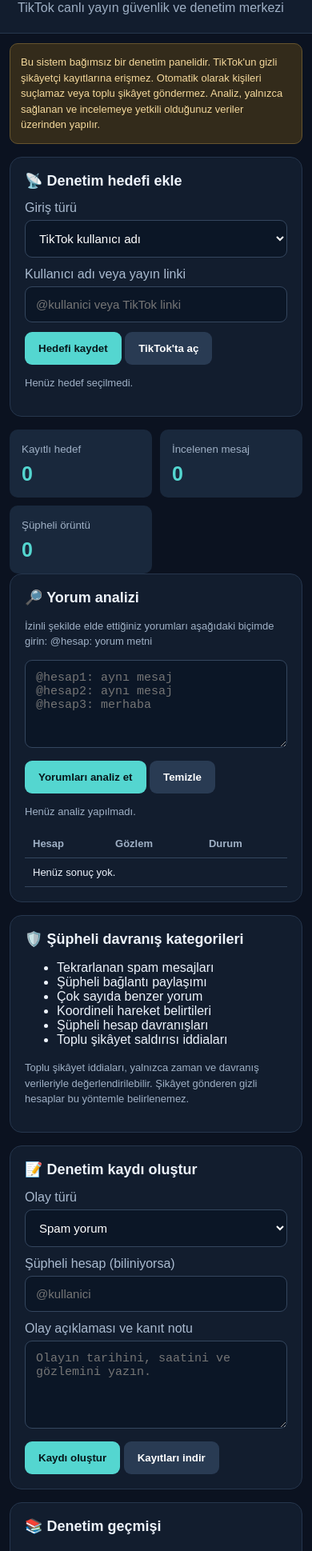
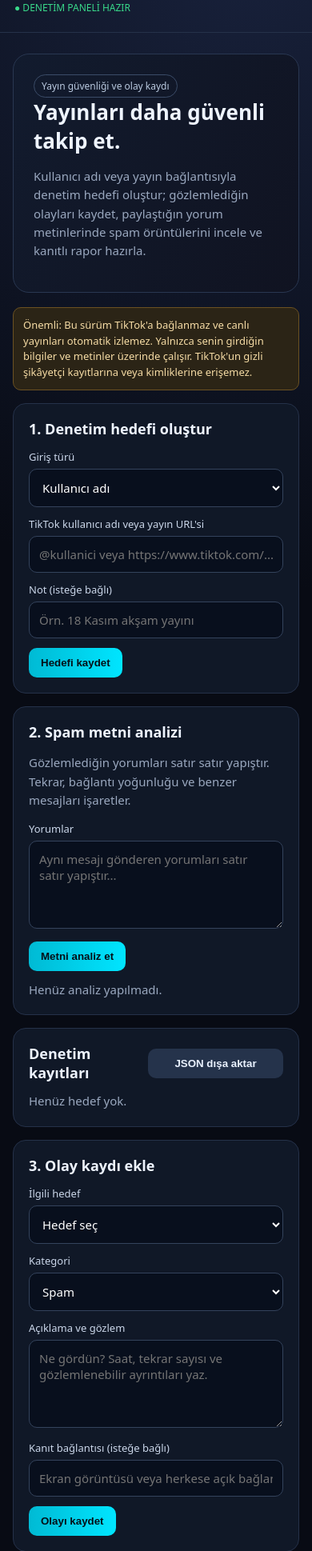
Before and after one commit to kdunyasi27-ui/YAYIN-RADARI-PRO, a website: page index.html in a window 390 px wide. Shown: the part 61-2000 px from the top of the page at 80% size. Drawn offline with Linux system fonts and the light colour scheme.

Commit message:
Update index.html

```diff
--- a/index.html
+++ b/index.html
@@ -1,313 +1,168 @@
 
-<!DOCTYPE html>
+<!doctype html>
 <html lang="tr">
 <head>
-<meta charset="UTF-8">
-<meta name="viewport" content="width=device-width, initial-scale=1">
-<meta name="theme-color" content="#0b1220">
+<meta charset="utf-8">
+<meta name="viewport" content="width=device-width,initial-scale=1">
+<meta name="theme-color" content="#080b14">
 <title>YAYIN RADARI PRO</title>
 <style>
+:root{color-scheme:dark;--bg:#080b14;--panel:#111827;--line:#253149;--muted:#9aa8bf;--cyan:#00e5ff;--pink:#ff2d75;--green:#39d98a}
 *{box-sizing:border-box}
-body{margin:0;background:#0b1220;color:#edf3fb;font-family:Arial,sans-serif}
-header{padding:22px;background:#121d2e;border-bottom:1px solid #26364d}
-header h1{margin:0;color:#54d6d0;font-size:24px}
-header p{color:#9fb0c5;margin-bottom:0}
-main{max-width:1000px;margin:auto;padding:18px}
-.card{background:#121d2e;border:1px solid #26364d;border-radius:15px;padding:18px;margin-bottom:16px}
-h2{font-size:18px;margin-top:0}
-label{display:block;color:#aabbd0;margin:12px 0 6px}
-input,select,textarea{width:100%;padding:13px;border:1px solid #34465e;border-radius:9px;background:#0b1626;color:white;font-size:15px}
-textarea{min-height:110px}
-button{background:#54d6d0;color:#07171b;font-weight:bold;border:0;border-radius:9px;padding:13px 17px;margin-top:12px;cursor:pointer}
-button.secondary{background:#293b53;color:white}
-.stats{display:grid;grid-template-columns:repeat(3,1fr);gap:10px}
-.stat{background:#19283c;padding:15px;border-radius:10px}
-.stat b{display:block;font-size:25px;color:#54d6d0;margin-top:8px}
-.stat small{color:#9fb0c5}
-.muted{color:#9fb0c5;font-size:13px;line-height:1.5}
-.notice{background:#332b1b;border:1px solid #66542e;color:#f5d99c;padding:13px;border-radius:10px;margin-bottom:16px;font-size:13px;line-height:1.5}
-table{width:100%;border-collapse:collapse;font-size:13px}
-th,td{text-align:left;padding:10px;border-bottom:1px solid #34465e;vertical-align:top}
-th{color:#9fb0c5}
-.tag{background:#49391f;color:#f5d99c;padding:4px 7px;border-radius:7px}
-footer{color:#8fa1b8;font-size:12px;padding:20px;text-align:center}
-@media(max-width:600px){.stats{grid-template-columns:1fr 1fr}header h1{font-size:20px}main{padding:12px}}
+body{margin:0;background:radial-gradient(circle at 80% 0%,#18213b 0,transparent 35%),var(--bg);color:#eef4ff;font:15px system-ui,Arial,sans-serif}
+header{padding:22px max(18px,calc((100% - 1120px)/2));border-bottom:1px solid var(--line);display:flex;align-items:center;justify-content:space-between;gap:14px;flex-wrap:wrap}
+.brand{font-weight:900;letter-spacing:1px;font-size:19px}
+.brand span{color:var(--pink)}
+.status{color:var(--green);font-size:12px}
+main{max-width:1120px;margin:26px auto;padding:0 16px}
+.hero{padding:25px;border:1px solid #293751;border-radius:20px;background:linear-gradient(120deg,#121b2e,#101321);margin-bottom:18px}
+h1{font-size:clamp(26px,5vw,42px);margin:0 0 8px}
+.hero p,.muted{color:var(--muted);line-height:1.55}
+.grid{display:grid;grid-template-columns:repeat(2,minmax(0,1fr));gap:16px}
+.card{background:#101827;border:1px solid var(--line);border-radius:16px;padding:19px;min-width:0}
+.wide{grid-column:1/-1}
+h2{font-size:18px;margin:0 0 14px}
+label{display:block;color:#cbd7ea;font-size:13px;margin:12px 0 6px}
+input,textarea,select{width:100%;background:#080f1d;border:1px solid #34435c;border-radius:10px;padding:12px;color:#fff;font:inherit}
+textarea{min-height:110px;resize:vertical}
+button{border:0;border-radius:10px;padding:11px 15px;background:linear-gradient(90deg,#00bad4,#00e5ff);color:#041018;font-weight:800;cursor:pointer;margin-top:12px}
+button.secondary{background:#25334b;color:#eaf2ff}
+.row{display:flex;gap:10px;flex-wrap:wrap}
+.row>*{flex:1}
+.pill{display:inline-block;border:1px solid #3b4c68;border-radius:99px;padding:5px 9px;color:#b9c9df;font-size:12px}
+.notice{padding:12px;border-radius:10px;background:#2b2416;border:1px solid #6b5122;color:#f6dca5;font-size:13px;line-height:1.5}
+.item{border-top:1px solid var(--line);padding:12px 0}
+.item:first-child{border-top:0}
+.score{font-weight:800;color:var(--cyan)}
+footer{max-width:1120px;margin:30px auto;padding:18px;color:var(--muted);border-top:1px solid var(--line);font-size:13px}
+a{color:#70dff0}
+@media(max-width:720px){.grid{grid-template-columns:1fr}.wide{grid-column:auto}header{align-items:flex-start}}
 </style>
 </head>
 <body>
-
 <header>
-<h1>◉ YAYIN RADARI PRO</h1>
-<p>TikTok canlı yayın güvenlik ve denetim merkezi</p>
+<div class="brand">◉ YAYIN RADARI <span>PRO</span></div>
+<div class="status">● DENETİM PANELİ HAZIR</div>
 </header>
-
 <main>
-
-<div class="notice">
-Bu sistem bağımsız bir denetim panelidir. TikTok'un gizli şikâyetçi kayıtlarına erişmez. Otomatik olarak kişileri suçlamaz veya toplu şikâyet göndermez. Analiz, yalnızca sağlanan ve incelemeye yetkili olduğunuz veriler üzerinden yapılır.
+<section class="hero">
+<span class="pill">Yayın güvenliği ve olay kaydı</span>
+<h1>Yayınları daha güvenli takip et.</h1>
+<p>Kullanıcı adı veya yayın bağlantısıyla denetim hedefi oluştur; gözlemlediğin olayları kaydet, paylaştığın yorum metinlerinde spam örüntülerini incele ve kanıtlı rapor hazırla.</p>
+</section>
+<div class="notice">Önemli: Bu sürüm TikTok'a bağlanmaz ve canlı yayınları otomatik izlemez. Yalnızca senin girdiğin bilgiler ve metinler üzerinde çalışır. TikTok'un gizli şikâyetçi kayıtlarına veya kimliklerine erişemez.</div>
+<div class="grid" style="margin-top:16px">
+<section class="card">
+<h2>1. Denetim hedefi oluştur</h2>
+<label>Giriş türü</label>
+<select id="kind">
+<option value="Kullanıcı adı">Kullanıcı adı</option>
+<option value="Yayın bağlantısı">Yayın bağlantısı</option>
+</select>
+<label>TikTok kullanıcı adı veya yayın URL'si</label>
+<input id="target" placeholder="@kullanici veya https://www.tiktok.com/...">
+<label>Not (isteğe bağlı)</label>
+<input id="targetNote" placeholder="Örn. 18 Kasım akşam yayını">
+<button id="addTarget">Hedefi kaydet</button>
+</section>
+<section class="card">
+<h2>2. Spam metni analizi</h2>
+<p class="muted">Gözlemlediğin yorumları satır satır yapıştır. Tekrar, bağlantı yoğunluğu ve benzer mesajları işaretler.</p>
+<label>Yorumlar</label>
+<textarea id="comments" placeholder="Aynı mesajı gönderen yorumları satır satır yapıştır..."></textarea>
+<button id="analyze">Metni analiz et</button>
+<div id="analysisResult" class="muted" style="margin-top:12px">Henüz analiz yapılmadı.</div>
+</section>
+<section class="card wide">
+<div class="row" style="align-items:center">
+<h2 style="margin:0">Denetim kayıtları</h2>
+<button class="secondary" id="export" style="max-width:170px;margin-top:0">JSON dışa aktar</button>
 </div>
-
+<div id="targets" class="muted" style="margin-top:12px">Henüz hedef yok.</div>
+</section>
 <section class="card">
-<h2>📡 Denetim hedefi ekle</h2>
-
-<label>Giriş türü</label>
-<select id="type">
-<option value="Kullanıcı adı">TikTok kullanıcı adı</option>
-<option value="Yayın linki">Canlı yayın bağlantısı</option>
-</select>
-
-<label>Kullanıcı adı veya yayın linki</label>
-<input id="target" placeholder="@kullanici veya TikTok linki">
-
-<button onclick="addTarget()">Hedefi kaydet</button>
-<button class="secondary" onclick="openTikTok()">TikTok'ta aç</button>
-<p id="targetStatus" class="muted">Henüz hedef seçilmedi.</p>
-</section>
-
-<section class="stats">
-<div class="stat"><small>Kayıtlı hedef</small><b id="targetCount">0</b></div>
-<div class="stat"><small>İncelenen mesaj</small><b id="messageCount">0</b></div>
-<div class="stat"><small>Şüpheli örüntü</small><b id="spamCount">0</b></div>
-</section>
-
-<section class="card">
-<h2>🔎 Yorum analizi</h2>
-<p class="muted">İzinli şekilde elde ettiğiniz yorumları aşağıdaki biçimde girin: @hesap: yorum metni</p>
-
-<textarea id="comments" placeholder="@hesap1: aynı mesaj&#10;@hesap2: aynı mesaj&#10;@hesap3: merhaba"></textarea>
-
-<button onclick="analyze()">Yorumları analiz et</button>
-<button class="secondary" onclick="clearComments()">Temizle</button>
-<p id="analysisSummary" class="muted">Henüz analiz yapılmadı.</p>
-
-<div style="overflow-x:auto">
-<table>
-<thead>
-<tr>
-<th>Hesap</th>
-<th>Gözlem</th>
-<th>Durum</th>
-</tr>
-</thead>
-<tbody id="results">
-<tr><td colspan="3">Henüz sonuç yok.</td></tr>
-</tbody>
-</table>
-</div>
-</section>
-
-<section class="card">
-<h2>🛡️ Şüpheli davranış kategorileri</h2>
-<ul>
-<li>Tekrarlanan spam mesajları</li>
-<li>Şüpheli bağlantı paylaşımı</li>
-<li>Çok sayıda benzer yorum</li>
-<li>Koordineli hareket belirtileri</li>
-<li>Şüpheli hesap davranışları</li>
-<li>Toplu şikâyet saldırısı iddiaları</li>
-</ul>
-<p class="muted">Toplu şikâyet iddiaları, yalnızca zaman ve davranış verileriyle değerlendirilebilir. Şikâyet gönderen gizli hesaplar bu yöntemle belirlenemez.</p>
-</section>
-
-<section class="card">
-<h2>📝 Denetim kaydı oluştur</h2>
-
-<label>Olay türü</label>
-<select id="eventType">
-<option>Spam yorum</option>
-<option>Şüpheli bağlantı</option>
-<option>Koordineli hareket şüphesi</option>
-<option>Toplu şikâyet saldırısı iddiası</option>
-<option>Taciz veya tehdit</option>
+<h2>3. Olay kaydı ekle</h2>
+<label>İlgili hedef</label>
+<select id="targetSelect"><option value="">Önce hedef ekle</option></select>
+<label>Kategori</label>
+<select id="category">
+<option>Spam</option>
+<option>Tekrarlı yorum</option>
+<option>Şüpheli koordinasyon</option>
+<option>Hakaret / taciz</option>
 <option>Diğer</option>
 </select>
+<label>Açıklama ve gözlem</label>
+<textarea id="description" placeholder="Ne gördün? Saat, tekrar sayısı ve gözlemlenebilir ayrıntıları yaz."></textarea>
+<label>Kanıt bağlantısı (isteğe bağlı)</label>
+<input id="evidence" placeholder="Ekran görüntüsü veya herkese açık bağlantı">
+<button id="addIncident">Olayı kaydet</button>
+</section>
+<section class="card">
+<h2>Olay geçmişi</h2>
+<div id="incidents" class="muted">Henüz olay kaydı yok.</div>
+</section>
+</div>
+</main>
+<footer>
+YAYIN RADARI PRO ·
+<a href="/terms">Kullanım Koşulları</a> ·
+<a href="/privacy">Gizlilik Politikası</a>
+<br>Bu araç bağımsız bir denetim kayıt aracıdır; TikTok tarafından sunulmuş veya onaylanmış değildir.
+</footer>
+<script>
+const $=id=>document.getElementById(id);
+let targets=JSON.parse(localStorage.getItem('yrp_targets')||'[]');
+let incidents=JSON.parse(localStorage.getItem('yrp_incidents')||'[]');
 
-<label>Şüpheli hesap (biliniyorsa)</label>
-<input id="suspect" placeholder="@kullanici">
-
-<label>Olay açıklaması ve kanıt notu</label>
-<textarea id="description" placeholder="Olayın tarihini, saatini ve gözlemini yazın."></textarea>
-
-<button onclick="saveRecord()">Kaydı oluştur</button>
-<button class="secondary" onclick="exportRecords()">Kayıtları indir</button>
-</section>
-
-<section class="card">
-<h2>📚 Denetim geçmişi</h2>
-<div id="history" class="muted">Henüz kayıt yok.</div>
-</section>
-
-</main>
-
-<footer>
-YAYIN RADARI PRO · TikTok bağımsız denetim prototipi
-</footer>
-
-<script>
-const $ = id => document.getElementById(id);
-
-function read(key){
- try{return JSON.parse(localStorage.getItem(key))||[]}
- catch{return []}
+function save(){
+localStorage.setItem('yrp_targets',JSON.stringify(targets));
+localStorage.setItem('yrp_incidents',JSON.stringify(incidents));
+render();
 }
-
-function write(key,value){
- localStorage.setItem(key,JSON.stringify(value));
+function esc(s){
+return String(s).replace(/[&<>"']/g,c=>({'&':'&amp;','<':'&lt;','>':'&gt;','"':'&quot;',"'":'&#39;'}[c]));
 }
-
-function safe(value){
- return String(value).replace(/[&<>"']/g,c=>({
- '&':'&amp;','<':'&lt;','>':'&gt;',
- '"':'&quot;',"'":'&#39;'
- }[c]));
+function render(){
+$('targets').innerHTML=targets.length?targets.map(t=>`<div class="item"><b>${esc(t.value)}</b> <span class="pill">${esc(t.kind)}</span><div class="muted">${esc(t.note||'Not yok')} · ${new Date(t.date).toLocaleString('tr-TR')}</div></div>`).join(''):'Henüz hedef yok.';
+$('targetSelect').innerHTML='<option value="">Hedef seç</option>'+targets.map(t=>`<option value="${t.id}">${esc(t.value)}</option>`).join('');
+$('incidents').innerHTML=incidents.length?incidents.slice().reverse().map(i=>`<div class="item"><b>${esc(i.category)}</b> · ${esc(i.target)}<div class="muted">${new Date(i.date).toLocaleString('tr-TR')}</div><p>${esc(i.description)}</p>${i.evidence?`<a href="${esc(i.evidence)}" target="_blank" rel="noopener">Kanıtı aç</a>`:''}</div>`).join(''):'Henüz olay kaydı yok.';
 }
-
-function addTarget(){
- const value=$('target').value.trim();
- if(!value)return alert('Hedef girin.');
-
- const list=read('targets');
- list.unshift({
- type:$('type').value,
- value,
- date:new Date().toLocaleString('tr-TR')
- });
-
- write('targets',list);
- $('targetStatus').textContent='Hedef kaydedildi: '+value;
- refresh();
-}
-
-function openTikTok(){
- let value=$('target').value.trim();
- if(!value)value=read('targets')[0]?.value||'';
- if(!value)return alert('Önce hedef girin.');
-
- let url=value.startsWith('http')
- ?value
- :'https://www.tiktok.com/@'+value.replace('@','');
-
- if(!/^https:\/\/(www\.)?tiktok\.com\//i.test(url)){
- return alert('Geçerli bir TikTok bağlantısı girin.');
- }
-
- window.open(url,'_blank','noopener');
-}
-
-let latest=[];
-
-function analyze(){
- const lines=$('comments').value.split(/\n+/).filter(Boolean);
- if(!lines.length)return alert('Yorum verisi girin.');
-
- const rows=lines.map(line=>{
- const match=line.match(/^(@?[^:：]{1,40})[:：]\s*(.*)$/);
- return match
- ?{user:match[1].startsWith('@')?match[1]:'@'+match[1],msg:match[2]}
- :{user:'Bilinmeyen hesap',msg:line};
- });
-
- const counts={};
- rows.forEach(r=>{
- const key=r.msg.toLowerCase().trim();
- counts[key]=(counts[key]||0)+1;
- });
-
- latest=[];
-
- rows.forEach(r=>{
- let reasons=[];
- const key=r.msg.toLowerCase().trim();
-
- if(counts[key]>1)reasons.push('Tekrarlanan mesaj');
- if(/https?:\/\//i.test(r.msg))reasons.push('Bağlantı içeriyor');
- if(/(.)\1{7,}/i.test(r.msg))reasons.push('Olağandışı karakter tekrarı');
-
- if(reasons.length){
- latest.push({
- user:r.user,
- msg:r.msg,
- reasons:reasons
- });
- }
- });
-
- $('messageCount').textContent=rows.length;
- $('spamCount').textContent=latest.length;
-
- $('analysisSummary').textContent=
- rows.length+' mesaj incelendi. '+latest.length+
- ' şüpheli örüntü satırı bulundu. İnsan incelemesi gereklidir.';
-
- $('results').innerHTML=latest.length
- ?latest.map(r=>`
- <tr>
- <td>${safe(r.user)}</td>
- <td>${safe(r.reasons.join(', '))}</td>
- <td><span class="tag">İncelenmeli</span></td>
- </tr>`).join('')
- :'<tr><td colspan="3">Şüpheli örüntü bulunmadı.</td></tr>';
-}
-
-function clearComments(){
- $('comments').value='';
- $('results').innerHTML='<tr><td colspan="3">Henüz sonuç yok.</td></tr>';
- $('analysisSummary').textContent='Henüz analiz yapılmadı.';
- latest=[];
-}
-
-function saveRecord(){
- const description=$('description').value.trim();
- if(!description)return alert('Açıklama girin.');
-
- const list=read('records');
-
- list.unshift({
- type:$('eventType').value,
- suspect:$('suspect').value.trim()||'Belirtilmedi',
- description,
- target:read('targets')[0]?.value||'Belirtilmedi',
- date:new Date().toLocaleString('tr-TR'),
- analysis:latest
- });
-
- write('records',list);
- $('description').value='';
- $('suspect').value='';
- refresh();
- alert('Denetim kaydı oluşturuldu.');
-}
-
-function exportRecords(){
- const data=JSON.stringify(read('records'),null,2);
- const blob=new Blob([data],{type:'application/json'});
- const url=URL.createObjectURL(blob);
- const a=document.createElement('a');
- a.href=url;
- a.download='yayin-radari-kayitlari.json';
- a.click();
- URL.revokeObjectURL(url);
-}
-
-function refresh(){
- const targets=read('targets');
- const records=read('records');
-
- $('targetCount').textContent=targets.length;
-
- $('history').innerHTML=records.length
- ?records.map(r=>`
- <div style="padding:12px 0;border-bottom:1px solid #34465e">
- <b>${safe(r.type)}</b><br>
- <small>${safe(r.date)}</small><br>
- ${safe(r.target)}<br>
- ${safe(r.suspect)}<br>
- ${safe(r.description)}
- </div>`).join('')
- :'Henüz kayıt yok.';
-}
-
-refresh();
+$('addTarget').onclick=()=>{
+let value=$('target').value.trim();
+if(!value)return alert('Kullanıcı adı veya yayın bağlantısı gir.');
+targets.push({id:crypto.randomUUID(),kind:$('kind').value,value,note:$('targetNote').value.trim(),date:new Date().toISOString()});
+$('target').value='';
+$('targetNote').value='';
+save();
+};
+$('addIncident').onclick=()=>{
+let id=$('targetSelect').value,description=$('description').value.trim();
+if(!id||!description)return alert('Hedef seç ve açıklama yaz.');
+let t=targets.find(x=>x.id===id);
+incidents.push({id:crypto.randomUUID(),target:t.value,category:$('category').value,description,evidence:$('evidence').value.trim(),date:new Date().toISOString()});
+$('description').value='';
+$('evidence').value='';
+save();
+};
+$('analyze').onclick=()=>{
+let lines=$('comments').value.split(/\n/).map(x=>x.trim()).filter(Boolean);
+if(!lines.length)return alert('Önce yorum metinlerini gir.');
+let counts={};
+lines.forEach(x=>counts[x.toLocaleLowerCase('tr-TR')]=(counts[x.toLocaleLowerCase('tr-TR')]||0)+1);
+let repeated=Object.entries(counts).filter(([,n])=>n>1).sort((a,b)=>b[1]-a[1]);
+let urls=lines.filter(x=>/https?:\/\/|www\./i.test(x)).length;
+$('analysisResult').innerHTML=`<div><span class="score">${lines.length}</span> yorum incelendi · <span class="score">${repeated.length}</span> tekrarlanan metin · <span class="score">${urls}</span> bağlantı içeren yorum</div>`+(repeated.length?'<div class="item"><b>Tekrar eden metinler</b>'+repeated.slice(0,10).map(([s,n])=>`<p>${esc(s)} <span class="pill">${n} kez</span></p>`).join('')+'</div>':'<p>Tekrarlanan birebir metin bulunmadı.</p>')+'<p class="muted">Bu sonuçlar yalnızca metin benzerliğidir; hesapların aynı kişiye ait olduğunu veya koordineli saldırı yaptığını kanıtlamaz.</p>';
+};
+$('export').onclick=()=>{
+let blob=new Blob([JSON.stringify({targets,incidents,exportedAt:new Date().toISOString()},null,2)],{type:'application/json'});
+let a=document.createElement('a');
+a.href=URL.createObjectURL(blob);
+a.download='yayin-radari-kayitlari.json';
+a.click();
+URL.revokeObjectURL(a.href);
+};
+render();
 </script>
 </body>
 </html>
```
